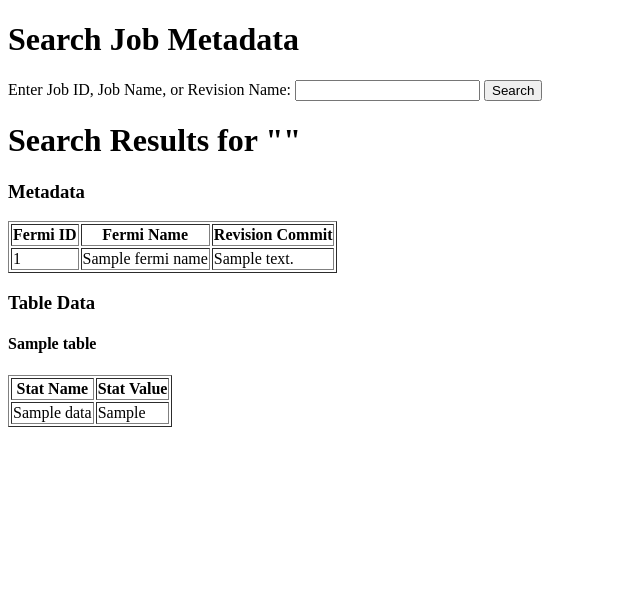
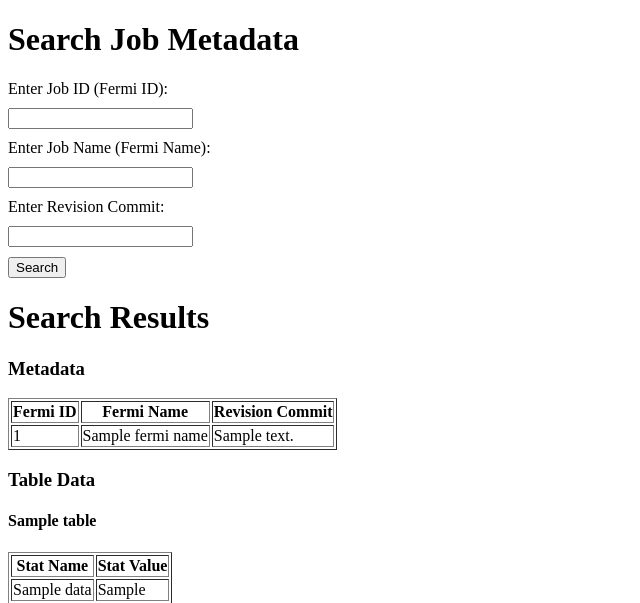
Before and after one commit to AreeshaEmumba/QOR_Project, a Flask app: template Docker/app/templates/index.html in a window 1280 px wide. Shown: the top 603 px of the page, without its empty margins (0-640 px from the left). Run offline with Flask 3, Linux system fonts and the light colour scheme; the template is opened without the code that fills it: most values are stand-ins (such as "Sample title", 1, 10 or a date in 2020); parts of the project's set-up code (start-up, migrations or seed data) failed here and were passed over.

Commit message:
Modify the form display to have separate search boxes for each search option

```diff
--- a/Docker/app/templates/index.html
+++ b/Docker/app/templates/index.html
@@ -4,20 +4,33 @@
     <meta charset="UTF-8">
     <meta name="viewport" content="width=device-width, initial-scale=1.0">
     <title>Fermi Metadata</title>
+        <style>
+        form {
+            margin-bottom: 20px;
+        }
+        label, input, button {
+            display: block;
+            margin-bottom: 10px;
+        }
+        </style>
 </head>
 <body>
     <h1>Search Job Metadata</h1>
 
     <form method="POST">
+        <label for="search_fermi_id">Enter Job ID (Fermi ID):</label>
+        <input type="text" id="search_fermi_id" name="search_fermi_id">
 
-        <label for="search_term">Enter Job ID, Job Name, or Revision Name:</label>
+        <label for="search_fermi_name">Enter Job Name (Fermi Name):</label>
+        <input type="text" id="search_fermi_name" name="search_fermi_name">
 
-        <input type="text" id="search_term" name="search_term" required>
+        <label for="search_revision_commit">Enter Revision Commit:</label>
+        <input type="text" id="search_revision_commit" name="search_revision_commit">
 
         <button type="submit">Search</button>
+    </form>
 
-    </form>
-    <h1>Search Results for "{{ search_term }}"</h1>
+    <h1>Search Results</h1>
 
     {% if fermi_id %}
         <h3>Metadata</h3>
```
